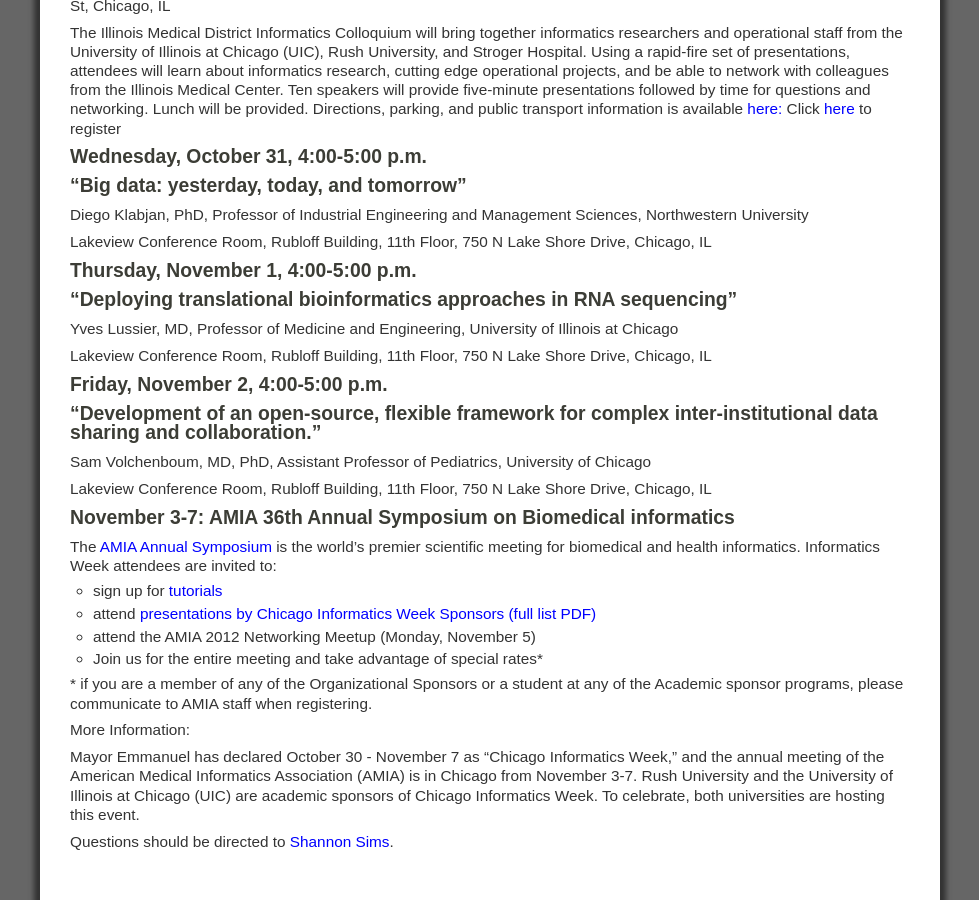
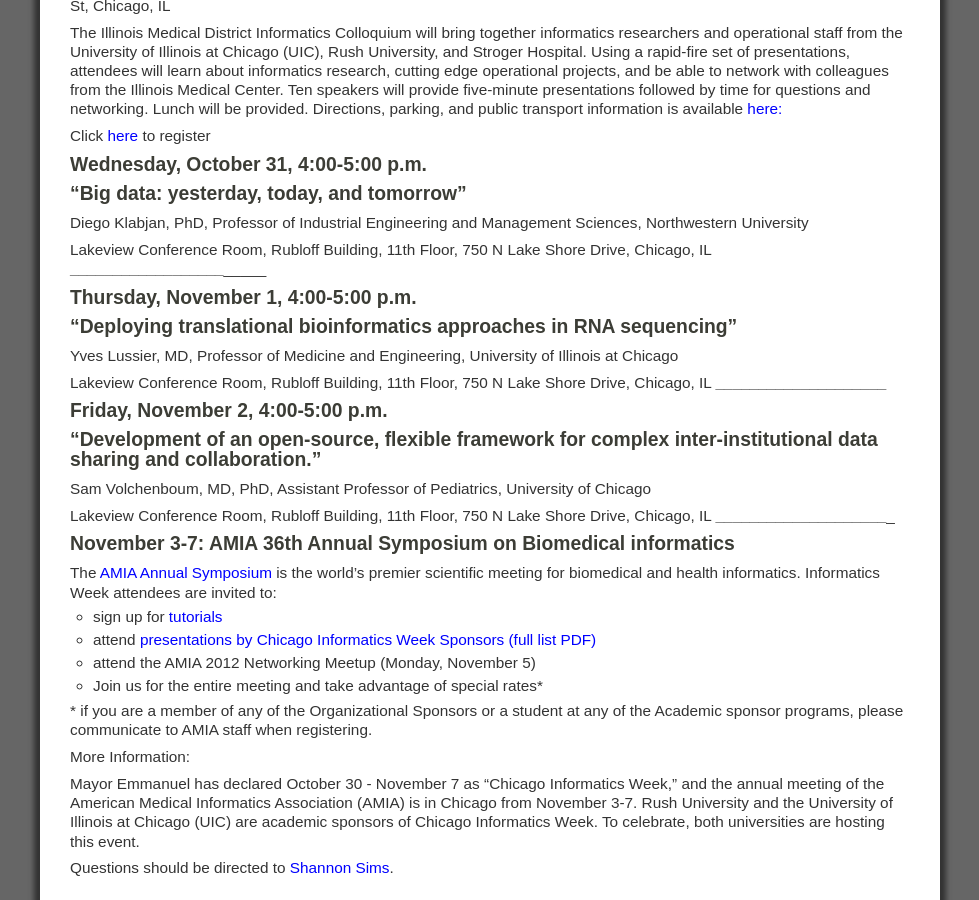
Before and after one commit to NUBIC/ciw, a Jekyll site: the page built from events.markdown, in a window 1280 px wide and 900 px high, scrolled down 1241 px. Shown: the whole window, without its empty margins (150-1129 px from the left). Built offline with Jekyll 4.4.1, drawn with Linux system fonts in a browser that asks for light colours; Markdown is read by kramdown in place of the engine named in the settings; comment, search, counter and statistics services are not loaded.

```diff
--- a/events.markdown
+++ b/events.markdown
@@ -43,7 +43,9 @@ Searle Conference Center, Billings Room, Professional Bldg., 5th Floor, Rush Uni
 
 The Illinois Medical District Informatics Colloquium will bring together informatics researchers and operational staff from the University of Illinois at Chicago (UIC), Rush University, and Stroger Hospital.  Using a rapid-fire set of presentations, attendees will learn about informatics research, cutting edge operational projects, and be able to network with colleagues from the Illinois Medical Center.  Ten speakers will provide five-minute presentations followed by time for questions and networking. Lunch will be provided.
 Directions, parking, and public transport information is available [here:](http://www.rush.edu/rumc/page-1239655985905.html)
+
 Click [here](https://www.surveymonkey.com/s/IMDInformaticsRSVP) to register
+
 
 ### Wednesday, October 31, 4:00-5:00 p.m.
 ### "Big data: yesterday, today, and tomorrow"
@@ -51,21 +53,21 @@ Click [here](https://www.surveymonkey.com/s/IMDInformaticsRSVP) to register
 Diego Klabjan, PhD, Professor of Industrial Engineering and Management Sciences, Northwestern University
 
 Lakeview Conference Room, Rubloff Building, 11th Floor, 750 N Lake Shore Drive, Chicago, IL
-
+___________________________________________________________
 ### Thursday, November 1, 4:00-5:00 p.m.
 ### "Deploying translational bioinformatics approaches in RNA sequencing"
 
 Yves Lussier, MD, Professor of Medicine and Engineering, University of Illinois at Chicago
 
 Lakeview Conference Room, Rubloff Building, 11th Floor, 750 N Lake Shore Drive, Chicago, IL
-
+____________________________________________________________
 ### Friday, November 2, 4:00-5:00 p.m.
 ### "Development of an open-source, flexible framework for complex inter-institutional data sharing and collaboration."
 
 Sam Volchenboum, MD, PhD, Assistant Professor of Pediatrics, University of Chicago
 
 Lakeview Conference Room, Rubloff Building, 11th Floor, 750 N Lake Shore Drive, Chicago, IL
-
+_____________________________________________________________
 ### November 3-7: AMIA 36th Annual Symposium on Biomedical informatics
 
 The [AMIA Annual Symposium](http://www.amia.org/amia2012) is the world's premier scientific meeting for biomedical and health informatics.  Informatics Week attendees are invited to:
```
